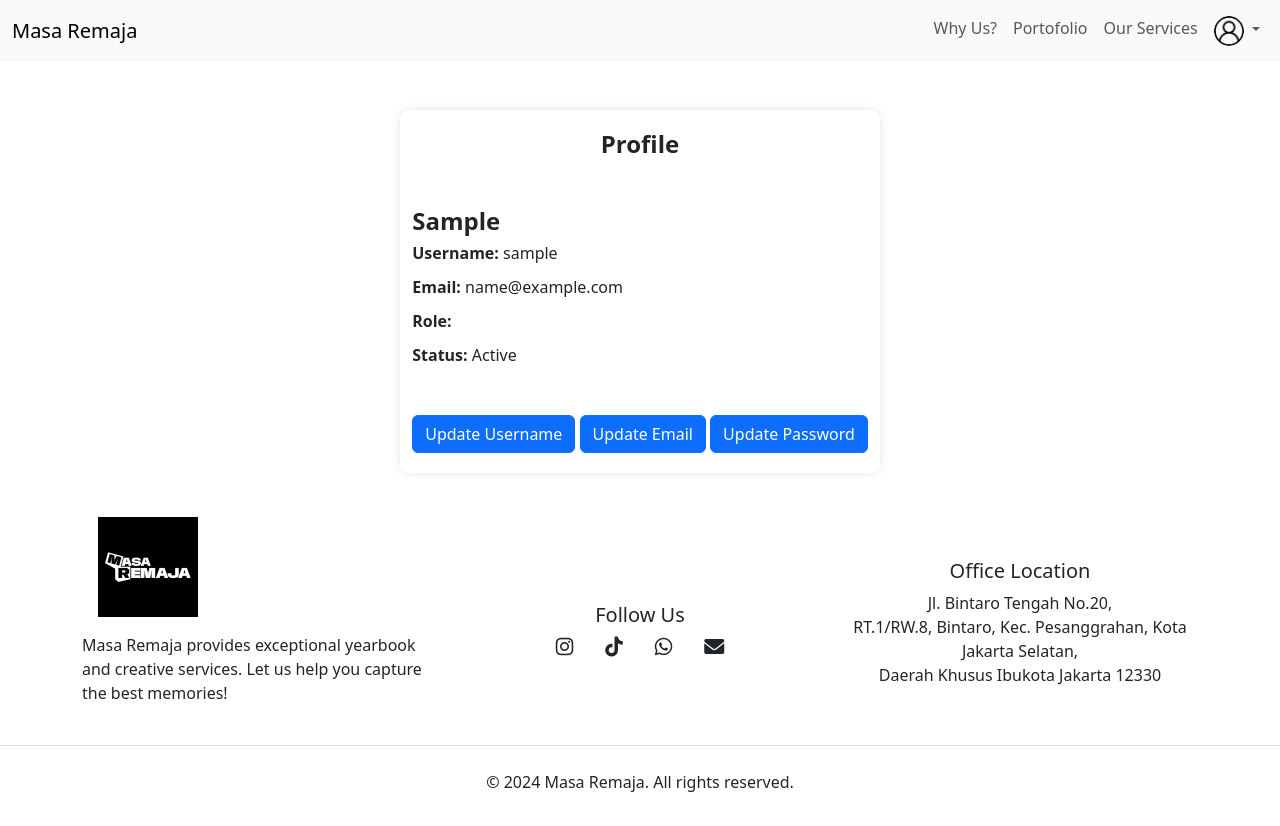
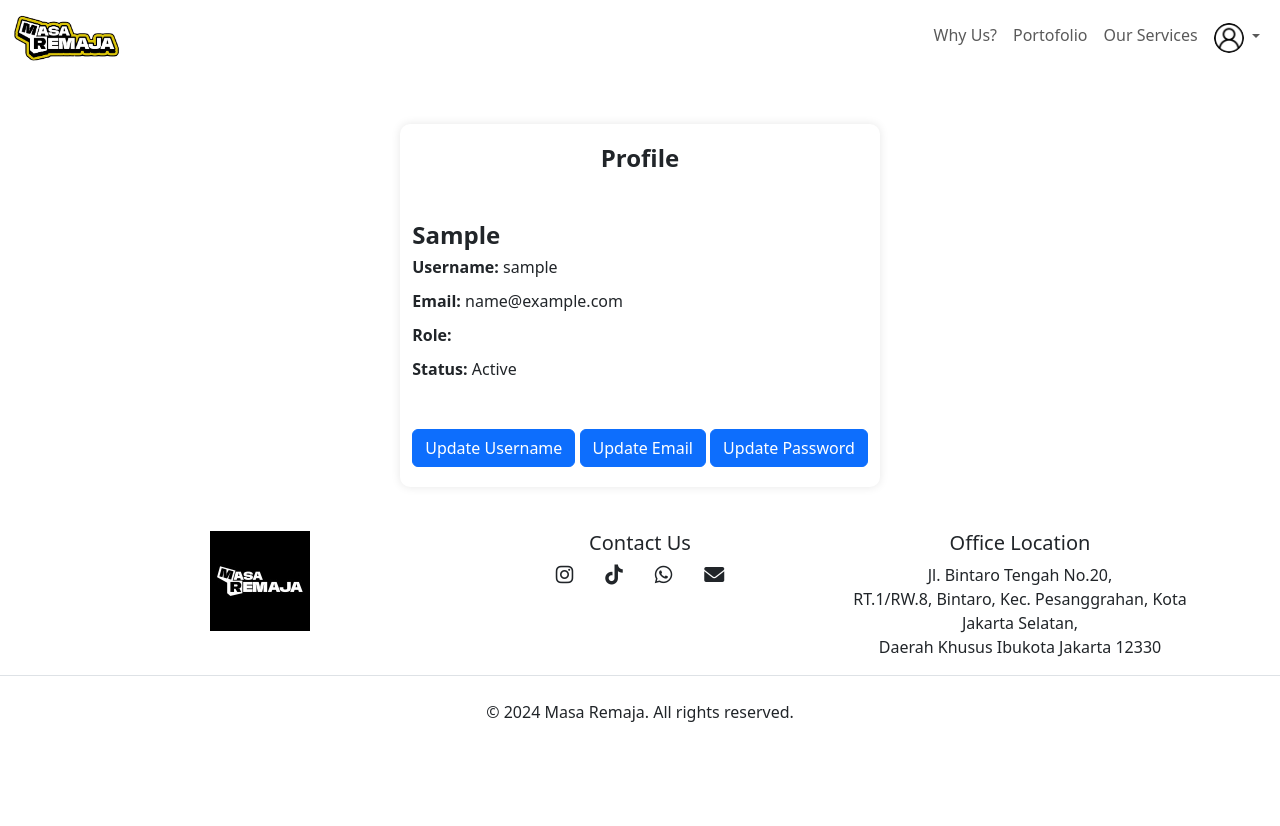
Before and after one commit to saniamhrn/SIRemaja, a Django app: page /account/profile/ in a window 1280 px wide. After the commit the page ends 722 px from the top, so only its background shows below. Run offline with Django 4.2, Linux system fonts and the light colour scheme; the visitor is signed in with stand-in values (Sample User, id 1); some libraries are stand-ins or nearby versions.

Commit message:
update navbar and footer, link styles, block static

```diff
--- a/masaremaja/templates/base.html
+++ b/masaremaja/templates/base.html
@@ -7,15 +7,27 @@
     <title>{% block title %}Masa Remaja{% endblock %}</title>
     <link rel="stylesheet" href="{% static 'css/style.css' %}">
     <link href="https://cdn.jsdelivr.net/npm/bootstrap@5.3.0-alpha1/dist/css/bootstrap.min.css" rel="stylesheet">
+    <link rel="stylesheet" href="https://fonts.googleapis.com/css2?family=Crimson+Pro&family=Literata">
+    <link rel="preconnect" href="https://fonts.googleapis.com">
+    <link rel="preconnect" href="https://fonts.gstatic.com" crossorigin>
+    <link href="https://fonts.googleapis.com/css2?family=Inter:ital,opsz,wght@0,14..32,100..900;1,14..32,100..900&display=swap" rel="stylesheet">
     <link rel="stylesheet" href="https://cdnjs.cloudflare.com/ajax/libs/font-awesome/6.0.0-beta3/css/all.min.css">
     <link rel="stylesheet" href="https://cdn.datatables.net/1.13.4/css/dataTables.bootstrap5.min.css">
+    <link rel="stylesheet" href="https://cdnjs.cloudflare.com/ajax/libs/slick-carousel/1.8.1/slick.min.css">
+    <link rel="stylesheet" href="https://cdnjs.cloudflare.com/ajax/libs/slick-carousel/1.8.1/slick-theme.min.css">
+    <link rel="stylesheet" href="https://unpkg.com/swiper/swiper-bundle.min.css">
+    {% block css %}
+    <!-- Placeholder for additional CSS from app-level templates -->
+    {% endblock %}
 </head>
 <body>
     <header>
         <!-- Navbar with dynamic elements based on user status -->
-        <nav class="navbar navbar-expand-lg navbar-light bg-light">
+        <nav class="navbar navbar-expand-lg">
             <div class="container-fluid">
-                <a class="navbar-brand" href="{% url 'account_management:public_home' %}">Masa Remaja</a>
+                <a class="navbar-brand" href="{% url 'landing:landing_index' %}">
+                    <img src="{% static 'images/logo-transparent.png' %}" alt="Masa Remaja Logo" class="navbar-logo">
+                </a>
                 <button class="navbar-toggler" type="button" data-bs-toggle="collapse" data-bs-target="#navbarNav" aria-controls="navbarNav" aria-expanded="false" aria-label="Toggle navigation">
                     <span class="navbar-toggler-icon"></span>
                 </button>
@@ -73,18 +85,18 @@
 
     <footer class="pt-4 pb-2">
         <div class="container-md">
-            <div class="row align-item-center">
+            <div class="row align-item-center justify-content-between">
                 <!-- Logo and Description -->
-                <div class="col-md-4 mb-4">
-                    <a href="" target="_blank" class="me-3"></a>
-                        <img src="{% static 'images/logo.png' %}" alt="Logo" class="img-fluid mb-3" style="max-width: 100px;">
-                        <p>Masa Remaja provides exceptional yearbook and creative services. Let us help you capture the best memories!</p>
+                <div class="col-md-4 text-center">
+                    <a href="{% url 'landing:landing_index' %}">
+                        <img src="{% static 'images/logo.png' %}" alt="Masa Remaja Logo" class="img-fluid mb-3" style="max-width: 100px;">
                     </a>
                 </div>
 
                 <!-- Social Media Links -->
-                <div class="col-md-4 my-2 text-center d-flex flex-column justify-content-center">
-                    <h5>Follow Us</h5>
+                {% comment %} <div class="col-md-4 my-2 text-center d-flex flex-column justify-content-center"> {% endcomment %}
+                <div class="col-md-4 text-center">
+                    <h5>Contact Us</h5>
                     <div class="d-flex justify-content-center"> <!-- Flexbox for horizontal alignment -->
                         <a href="https://www.instagram.com/masaremajacollective/" target="_blank" class="text-dark mx-3">
                             <i class="fab fa-instagram fa-lg"></i>
@@ -102,7 +114,7 @@
                 </div>
 
                 <!-- Office Location -->
-                <div class="col-md-4 d-flex text-center flex-column justify-content-center">
+                <div class="col-md-4 text-center">
                     <h5 class="text-center">Office Location</h5>
                     <p>
                         Jl. Bintaro Tengah No.20,<br>
@@ -124,6 +136,8 @@
     <script src="https://cdn.datatables.net/1.13.4/js/dataTables.bootstrap5.min.js"></script>
     <script src="https://cdn.jsdelivr.net/npm/chart.js"></script>
     <script src="https://cdnjs.cloudflare.com/ajax/libs/Sortable/1.14.0/Sortable.min.js"></script>
+    <script src="https://cdnjs.cloudflare.com/ajax/libs/slick-carousel/1.8.1/slick.min.js"></script>
+    <script src="https://unpkg.com/swiper/swiper-bundle.min.js"></script>
     <script src="{% static 'js/scripts.js' %}"></script>
 
     {% block scripts %}
```
